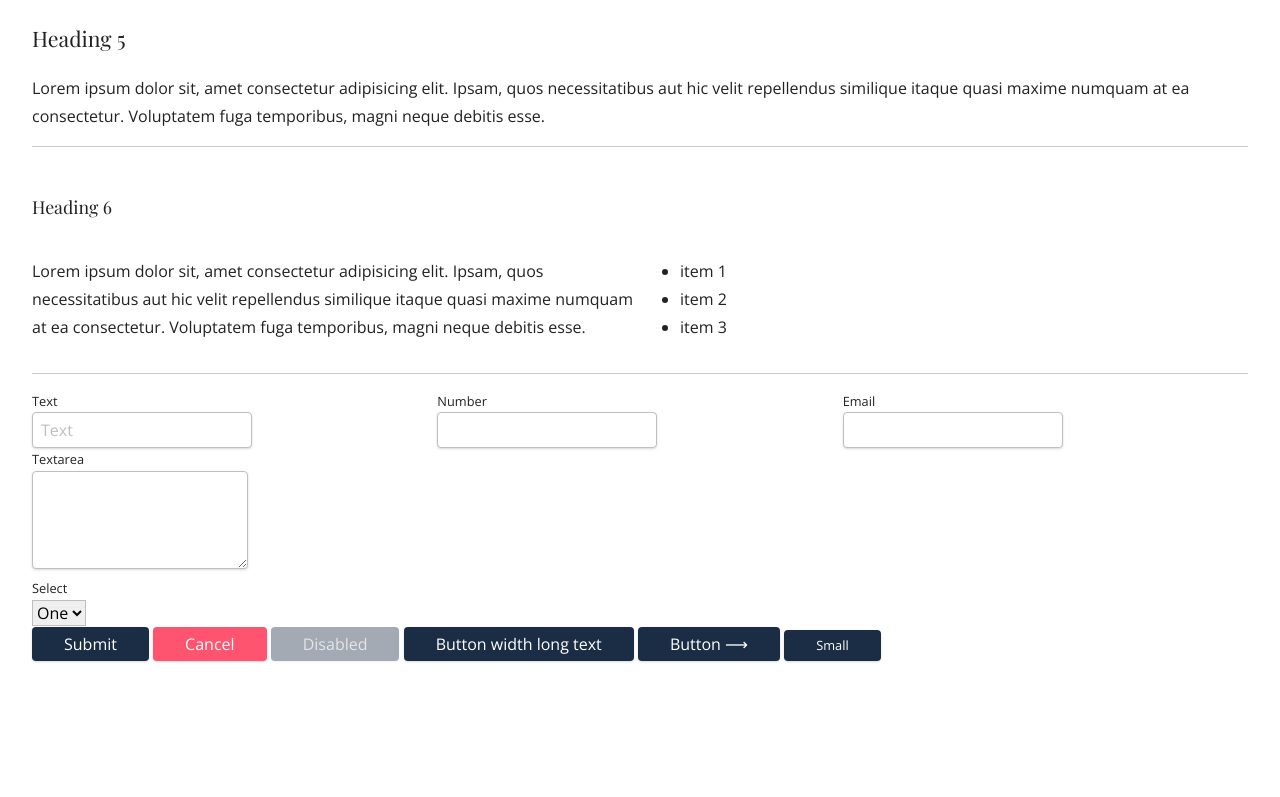
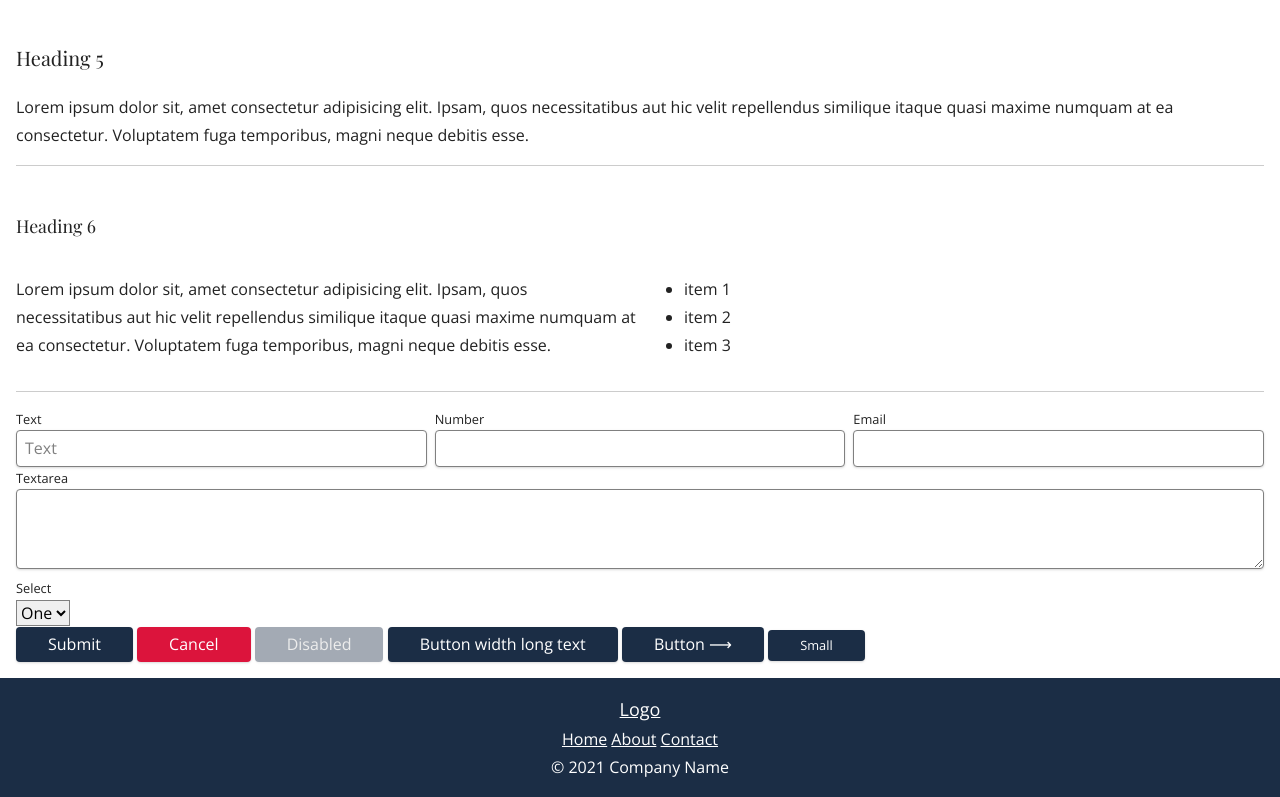
Before and after one commit to digitalprocess/design-system, a website built with Parcel: page index.html in a window 1280 px wide. Shown: the part 736-1533 px from the top of the page. Before the commit the page ends 1445 px from the top, so only its background shows below. Built offline with nearby package versions, Linux system fonts and the light colour scheme.

Commit message:
header, footer

```diff
--- a/css/styles.css
+++ b/css/styles.css
@@ -2,13 +2,14 @@
 
 :root {
 	/* Define Colors as colors */
-	--green: #00ebc7;
-	--red: #ff5470;
-	--yellow: #fde24f;
+	--green: aquamarine;
+	--red: crimson;
+	--yellow: yellow;
 	--black: #1b2d45;
-	--darkBlue: #00214d;
-	--grey: #bfbfbf;
-	--lightGrey: #f2f4f6;
+	--darkBlue: darkblue;
+	--grey: gray;
+	--darkGray: darkgray;
+	--lightGrey: lightgray;
 
 	/* Define Colors intentions */
 	--background: var(--lightGrey);
@@ -22,12 +23,13 @@
 	/* Type */
 	--headingFont: 'Playfair Display', serif;
 	--bodyFont: 'Open Sans', sans-serif;
-	--baseFontSize: 100%; /*16px*/
-	--h1: 4.209rem;
-	--h2: 3.157rem;;
-	--h3: 2.369rem;
-	--h4: 1.777rem;
-	--h5: 1.333rem;
+	/* --baseFontSize: 100%; 16px */
+	--baseFontSize: 112.5%; /*18px */
+	--h1: 3.052rem;
+	--h2: 2.441rem;
+	--h3: 1.953rem;
+	--h4: 1.563rem;
+	--h5: 1.25rem;
 	--h6: 1.111rem;
 	--smallText: 0.8rem;
 
@@ -37,15 +39,71 @@
 	--level-3: 0 10px 15px -3px rgba(0, 0, 0, 0.1), 0 4px 6px -2px rgba(0, 0, 0, 0.05);
 	--level-4: 0 20px 25px -5px rgba(0, 0, 0, 0.1), 0 10px 10px -5px rgba(0, 0, 0, 0.04);
 	--inner: inset 0 2px 4px 0 rgba(0, 0, 0, 0.06);
+
+	/* Positioning */
+	--containerPadding: 1rem;
+	--headerHeight: 3rem;
 }
 
-html {font-size: var(--baseFontSize)} /*16px*/
+html {
+	font-size: var(--baseFontSize); /*18px*/
+	box-sizing: border-box;
+}
+
+*,
+*::before,
+*::after {
+	box-sizing: inherit;
+}
 
 body {
 	font-family: var(--bodyFont);
 	font-weight: 400;
 	line-height: 1.75;
-	padding-bottom: 3rem;
+}
+
+header {
+	--headerBackground: var(--black);
+	background: var(--headerBackground);
+	color: white;
+	box-shadow: var(--level-2);
+	position: fixed;
+	left: 0;
+	top: 0;
+	width: 100%;
+}
+
+header nav {
+	height: var(--headerHeight);
+	display: flex;
+	justify-content: space-between;
+	align-items: center;
+	padding: var(--containerPadding);
+}
+
+header a {
+	color: white;
+	text-decoration: none;
+}
+
+header a + a {
+	margin-left: 0.5rem;
+}
+
+footer {
+	--footerTextColor: white;
+	color: var(--footerTextColor);
+	background: var(--black);
+	padding: var(--containerPadding);
+	text-align: center;
+}
+
+footer a {
+	color: var(--footerTextColor);
+}
+
+footer p {
+	margin: 0;
 }
 
 p {
@@ -93,6 +151,7 @@ label {
 
 input,
 textarea {
+	width: 100%;
 	padding: 0.5rem;
 	border: var(--line);
 	border-radius: 4px;
@@ -101,6 +160,7 @@ textarea {
 
 textarea {
 	height: 5rem;
+	/* width: 100%; */
 }
 
 ::placeholder {
@@ -135,7 +195,7 @@ button:hover {
 
 button[disabled] {
 	opacity: 0.4;
-	--textColor: var(--grey);
+	--textColor: var(--lightGrey);
 	cursor: not-allowed;
 }
 
@@ -148,18 +208,23 @@ button.small {
 }
 
 .layout {
-	margin: 0 auto;
-	width: 95%;
+	padding: var(--containerPadding);
+	padding-top: var(--headerHeight);
 }
 
 .grid {
 	--gridCols: 2;
+	gap: 0.5rem;
 	display: block;
 	grid-template-columns: repeat(var(--gridCols), 1fr);
 }
 
 .cols-3 {
 	--gridCols: 3;
+}
+
+.cols-4 {
+	--gridCols: 4;
 }
 
 .flex {
@@ -170,6 +235,11 @@ button.small {
 
 .flex--space-around {
 	--justifyContent: space-around;
+}
+
+.logo {
+	font-size: var(--baseFontSize);
+	margin: 0;
 }
 
 @media only screen and (min-width: 768px) {
--- a/index.html
+++ b/index.html
@@ -24,8 +24,19 @@
 </head>
 
 <body>
-
 	<!-- Add your site or application content here -->
+	<header>
+		<nav>
+			<div class="logo-wrapper">
+				<a href="#" class="logo">Logo</a>
+			</div>
+			<div class="nav-items">
+				<a href="#">Home</a>
+				<a href="#">About</a>
+				<a href="#">Contact</a>
+			</div>
+		</nav>
+	</header>
 
 	<main class="layout">
 		<h1>Heading 1</h1>
@@ -110,6 +121,19 @@
 			<button class="small">Small</button>
 		</form>
 	</main>
+	<footer>
+		<div><a href="#" class="logo">Logo</a></div>
+		<nav>
+			<a href="#">Home</a>
+			<a href="#">About</a>
+			<a href="#">Contact</a>
+		</nav>
+		<p>
+			&copy;
+			<span id="year"><script>document.getElementById('year').appendChild(document.createTextNode(new Date().getFullYear()))</script></span>
+			Company Name
+		</p>
+	</footer>
 
 	<script src="js/vendor/modernizr-3.11.2.min.js"></script>
 	<script src="js/plugins.js"></script>
```
